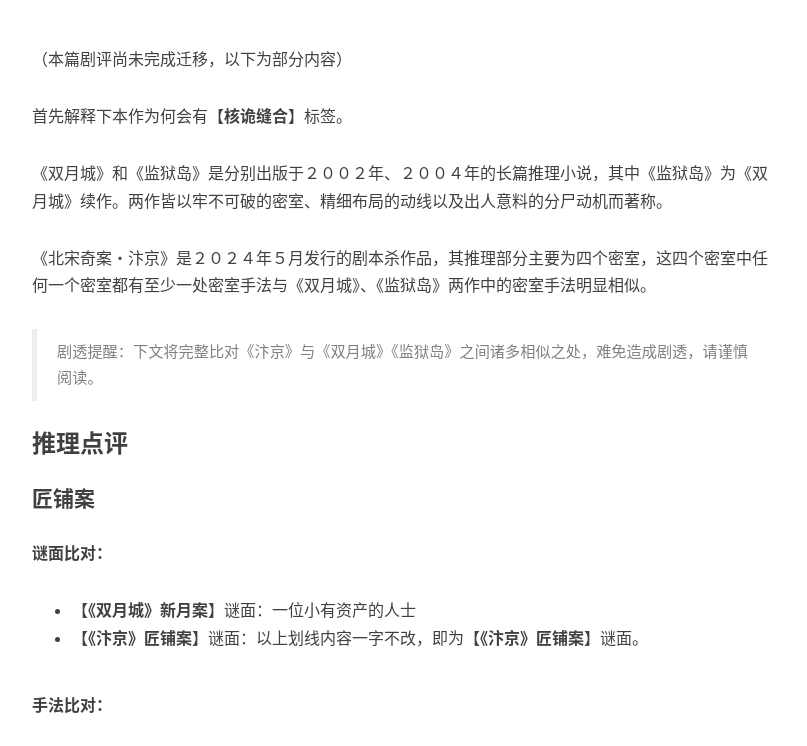
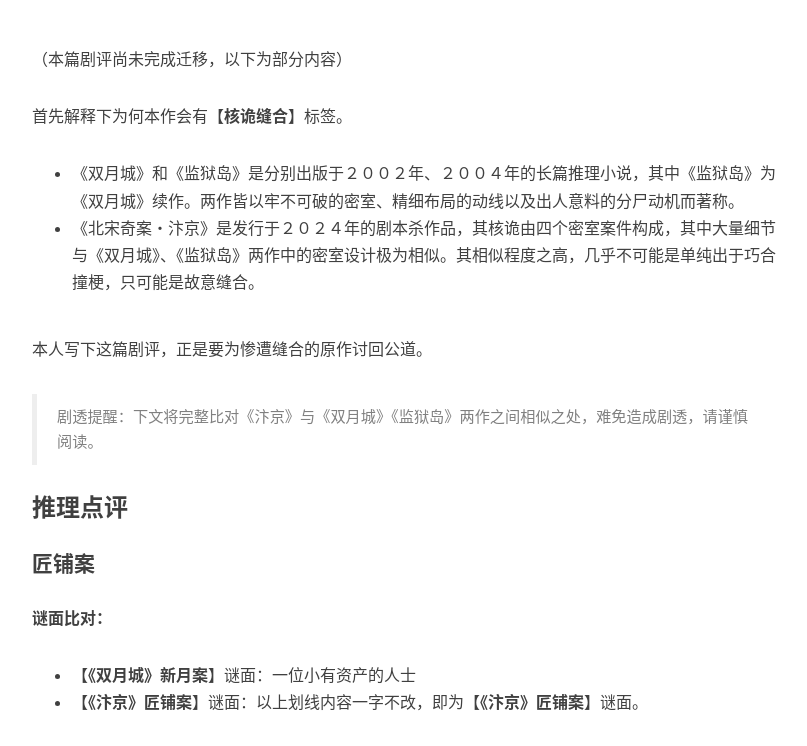
Before and after one commit to mysteryreview/mysteryreview.github.io, a Jekyll site: the page built from _posts/2024-05-31-北宋奇案.md, in a window 1280 px wide and 900 px high, scrolled down 433 px, cut to the strip 154-900 px from the top of the window. Shown: the whole strip, without its empty margins (233-1040 px from the left). Built offline with Jekyll 4.4.1, drawn with Linux system fonts in a browser that asks for light colours; nearby versions of some CDN libraries; comment, search, counter and statistics services are not loaded.

Commit message:
Update 2024-05-31-北宋奇案.md

```diff
--- a/_posts/2024-05-31-北宋奇案.md
+++ b/_posts/2024-05-31-北宋奇案.md
@@ -7,19 +7,20 @@
 header-img:   none
 catalog:      true
 tags:
-         - 城限
-         - 灰烬工作室
-         - 核诡缝合
+            - 城限
+            - 灰烬工作室
+            - 核诡缝合
 ---
 （本篇剧评尚未完成迁移，以下为部分内容）
 
-首先解释下本作为何会有【**核诡缝合**】标签。
+首先解释下为何本作会有【**核诡缝合**】标签。
 
-《双月城》和《监狱岛》是分别出版于２００２年、２００４年的长篇推理小说，其中《监狱岛》为《双月城》续作。两作皆以牢不可破的密室、精细布局的动线以及出人意料的分尸动机而著称。
+* 《双月城》和《监狱岛》是分别出版于２００２年、２００４年的长篇推理小说，其中《监狱岛》为《双月城》续作。两作皆以牢不可破的密室、精细布局的动线以及出人意料的分尸动机而著称。
+* 《北宋奇案・汴京》是发行于２０２４年的剧本杀作品，其核诡由四个密室案件构成，其中大量细节与《双月城》、《监狱岛》两作中的密室设计极为相似。其相似程度之高，几乎不可能是单纯出于巧合撞梗，只可能是故意缝合。
 
-《北宋奇案・汴京》是２０２４年５月发行的剧本杀作品，其推理部分主要为四个密室，这四个密室中任何一个密室都有至少一处密室手法与《双月城》、《监狱岛》两作中的密室手法明显相似。
+本人写下这篇剧评，正是要为惨遭缝合的原作讨回公道。
 
->剧透提醒：下文将完整比对《汴京》与《双月城》《监狱岛》之间诸多相似之处，难免造成剧透，请谨慎阅读。
+>剧透提醒：下文将完整比对《汴京》与《双月城》《监狱岛》两作之间相似之处，难免造成剧透，请谨慎阅读。
 
 ### 推理点评
 
```
